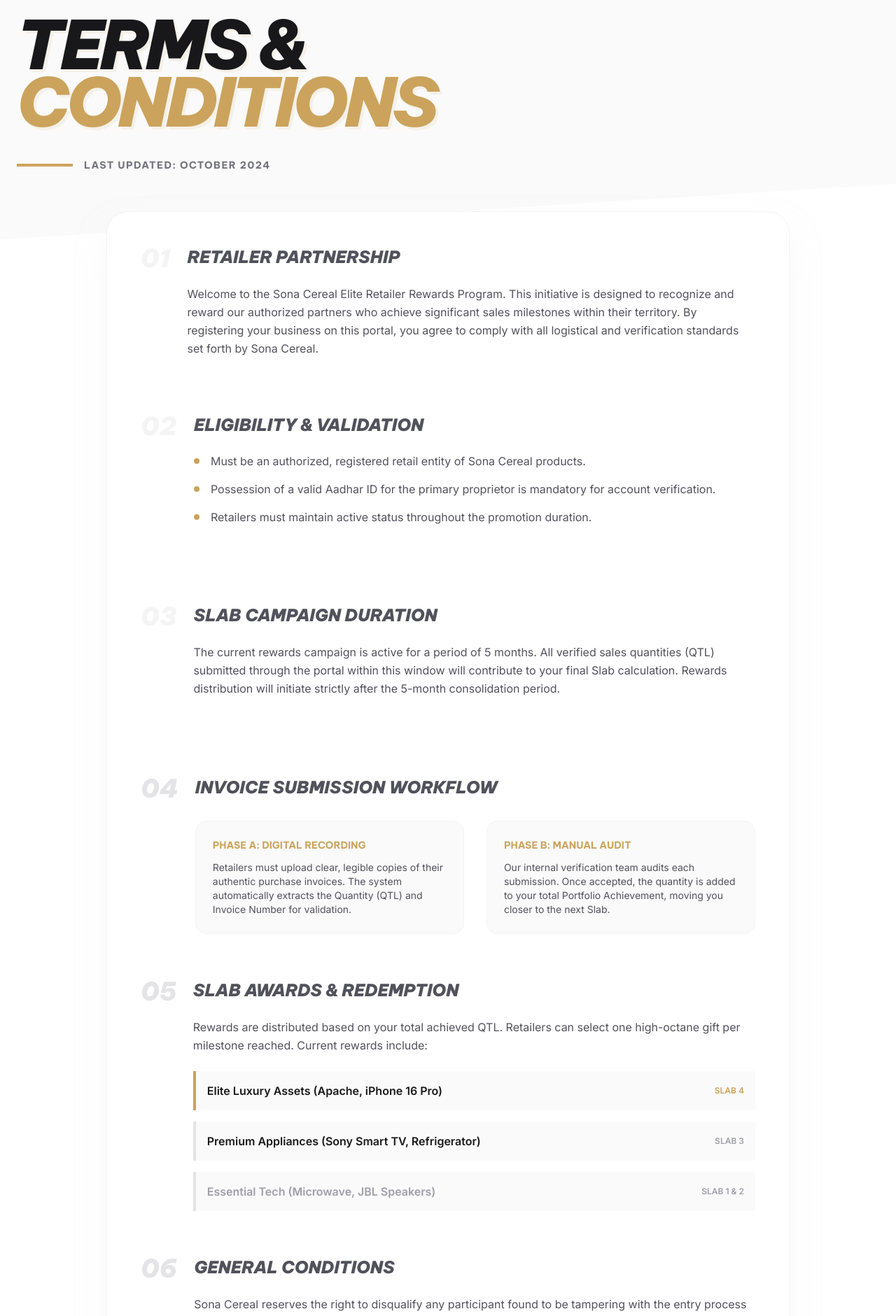
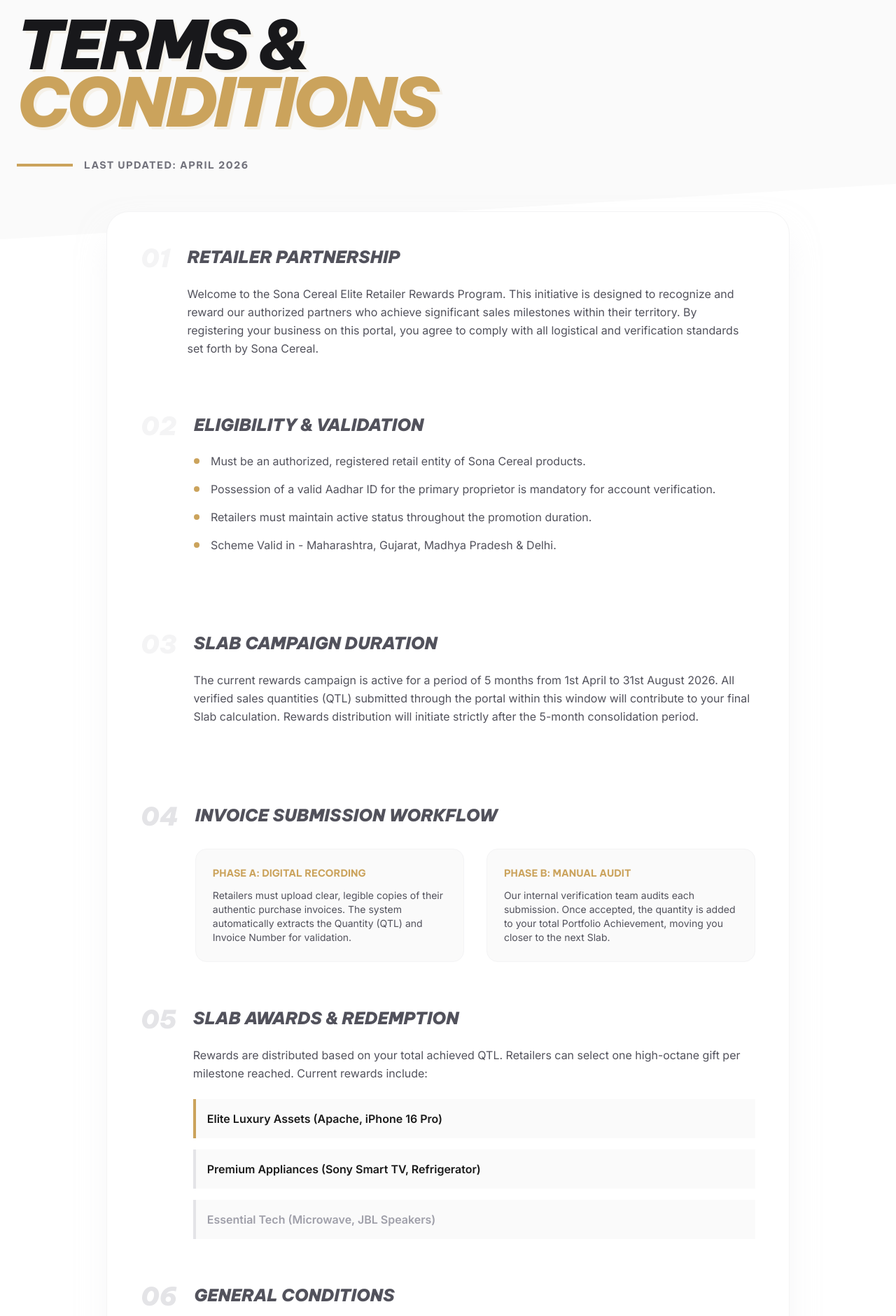
Before and after one commit to gohypedevelopers-stack/SONA-CEREAL, a Next.js app: page /terms in a window 1280 px wide. Shown: the part 268-2149 px from the top of the page at 70% size. Built offline with nearby package versions, Linux system fonts and the light colour scheme.

Commit message:
content clarify

```diff
--- a/src/app/helpdesk/page.tsx
+++ b/src/app/helpdesk/page.tsx
@@ -56,13 +56,13 @@
       id: 1,
       question: "Why was my invoice rejected?",
       answer:
-        "Invoices are typically rejected if the image is blurry, the bill date falls outside the promotion window, or if it lacks a clear Sona Cereal itemized entry. We recommend re-uploading a high-resolution scan.",
+        "Invoices are typically rejected if the image is blurry, the bill date falls outside the promotion window (1st April to 31st August'26), or if it lacks a clear Sona Cereal itemized entry. We recommend re-uploading a high-resolution scan.",
     },
     {
       id: 2,
       question: "Can I redeem gifts multiple times?",
       answer:
-        "Gifts can be selected once per Slab milestone. As you progress from 200 QTL to higher tiers (up to 1000 QTL), you unlock new gift selections. Final redemption happens at the end of the campaign period.",
+        "Gifts can be selected once per Slab milestone. As you progress from 200 QTL to higher tiers (up to 1000 QTL), you unlock new gift selections. Final redemption happens at the end of the campaign period (31st August'26). The scheme is valid for retailers in Maharashtra, Gujarat, Madhya Pradesh & Delhi.",
     },
   ];
 
--- a/src/app/redeem/page.tsx
+++ b/src/app/redeem/page.tsx
@@ -223,10 +223,12 @@
                                        CAMPAIGN <br /><span className="text-[#CBA35C]">IN PROGRESS.</span>
                                     </h3>
                                     <p className="text-[#CBA35C] font-black text-[10px] md:text-xs italic tracking-widest max-w-xl mx-auto opacity-60">
-                                       "After 5 months you will get rewarded as per the slabs"
+                                       &quot;After 5 months (from 1st April to 31st August 2026) you will get rewarded as per the slabs&quot;
                                     </p>
                                     <p className="text-zinc-400 font-medium text-sm md:text-lg italic max-w-xl mx-auto">
                                        Your verified submissions are being tracked. The reward claim portal will unlock automatically once the campaign duration is complete.
+                                       <br />
+                                       <span className="text-[10px] text-primary/60 uppercase font-black tracking-widest mt-2 block">Scheme Valid in - Maharashtra, Gujarat, Madhya Pradesh & Delhi</span>
                                     </p>
                                  </div>
                                  <div className="pt-6 md:pt-8 relative z-10">
--- a/src/app/terms/page.tsx
+++ b/src/app/terms/page.tsx
@@ -24,7 +24,7 @@
             <div className="mt-10 flex items-center gap-4">
               <div className="h-1 w-20 bg-primary"></div>
               <p className="text-sm font-bold uppercase tracking-widest text-zinc-500 font-headline">
-                Last Updated: October 2024
+                Last Updated: April 2026
               </p>
             </div>
           </div>
@@ -79,6 +79,10 @@
                       <div className="w-2 h-2 rounded-full bg-primary shrink-0"></div>
                       <span>Retailers must maintain active status throughout the promotion duration.</span>
                     </li>
+                    <li className="flex items-center gap-4 text-zinc-600">
+                      <div className="w-2 h-2 rounded-full bg-primary shrink-0"></div>
+                      <span>Scheme Valid in - Maharashtra, Gujarat, Madhya Pradesh & Delhi.</span>
+                    </li>
                   </ul>
                 </div>
               </div>
@@ -95,7 +99,7 @@
                     Slab Campaign Duration
                   </h2>
                   <p className="text-body-md leading-relaxed text-zinc-600">
-                    The current rewards campaign is active for a period of 5 months.
+                    The current rewards campaign is active for a period of 5 months from 1st April to 31st August 2026.
                     All verified sales quantities (QTL) submitted through the portal
                     within this window will contribute to your final Slab calculation.
                     Rewards distribution will initiate strictly after the 5-month consolidation period.
@@ -158,15 +162,15 @@
                   <div className="space-y-4">
                     <div className="flex justify-between items-center p-4 bg-zinc-50 border-l-4 border-primary">
                       <span className="font-bold">Elite Luxury Assets (Apache, iPhone 16 Pro)</span>
-                      <span className="text-xs font-bold uppercase text-primary">Slab 4</span>
+
                     </div>
                     <div className="flex justify-between items-center p-4 bg-zinc-50 border-l-4 border-zinc-200">
                       <span className="font-bold">Premium Appliances (Sony Smart TV, Refrigerator)</span>
-                      <span className="text-xs font-bold uppercase text-zinc-400">Slab 3</span>
+
                     </div>
                     <div className="flex justify-between items-center p-4 bg-zinc-50 border-l-4 border-zinc-200 text-zinc-400">
                       <span className="font-bold">Essential Tech (Microwave, JBL Speakers)</span>
-                      <span className="text-xs font-bold uppercase">Slab 1 & 2</span>
+
                     </div>
                   </div>
                 </div>
```
Lines whose indentation alone changed are shown as unchanged.
